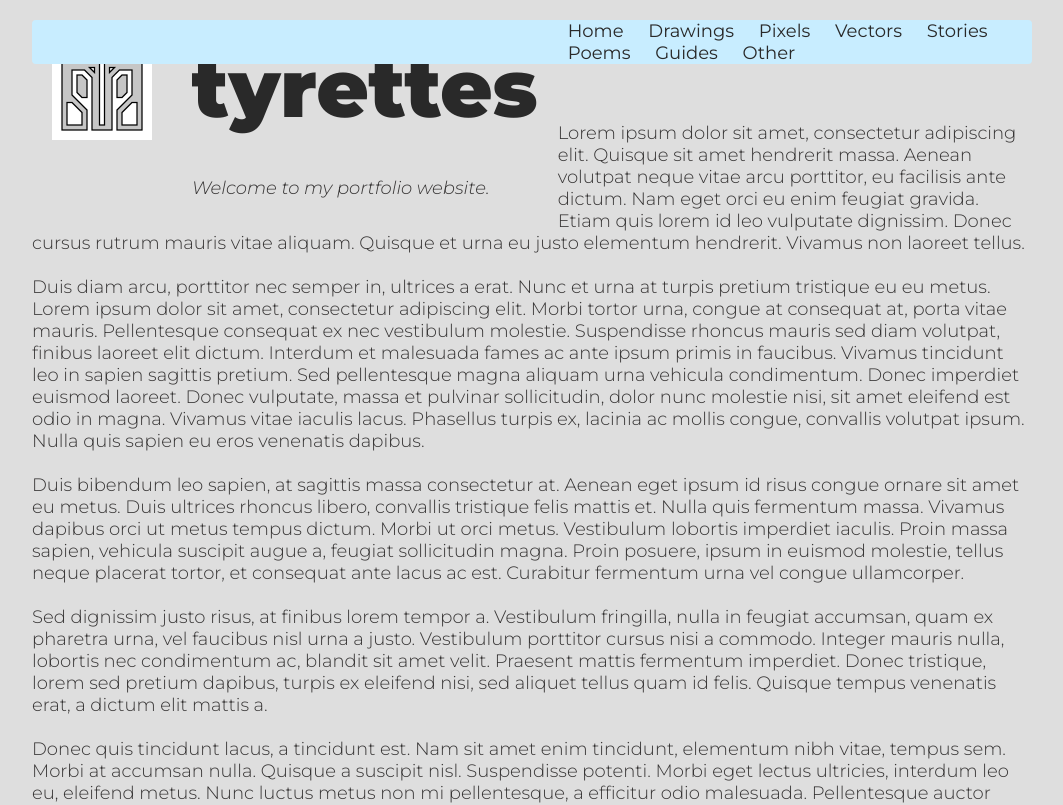
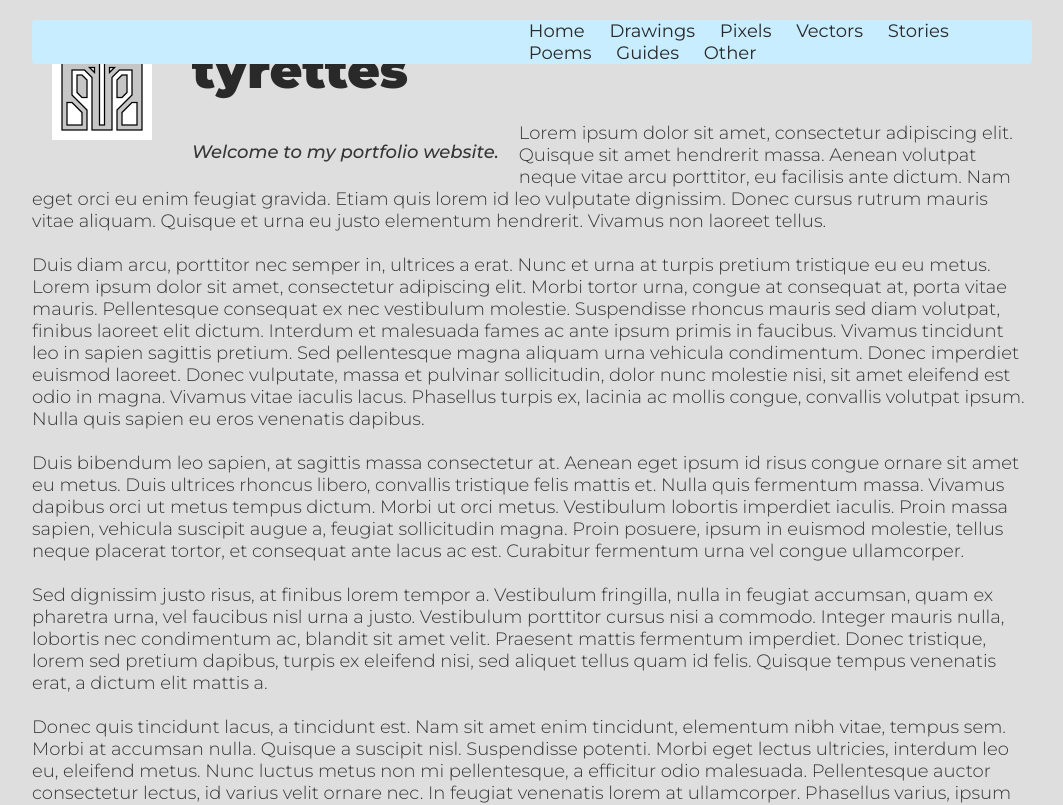
Before and after one commit to elimeliilemilez/tyrettes, a plain HTML site: page index.html in a window 1280 px wide. Shown: the top 805 px of the page, without its empty margins (108-1171 px from the left). Drawn offline with Linux system fonts and the light colour scheme.

Commit message:
Add files via upload

```diff
--- a/style.css
+++ b/style.css
@@ -21,12 +21,12 @@ header {
 }
 .headertext h1 {
     font-weight: 900;
-    font-size: 80px;
+    font-size: 50px;
     margin: auto;
     padding: 20px;
 }
 .headertext p {
-    font-weight: 300;
+    font-weight: 500;
     font-size: 18px;
     font-style: italic;
     margin: auto;
```
